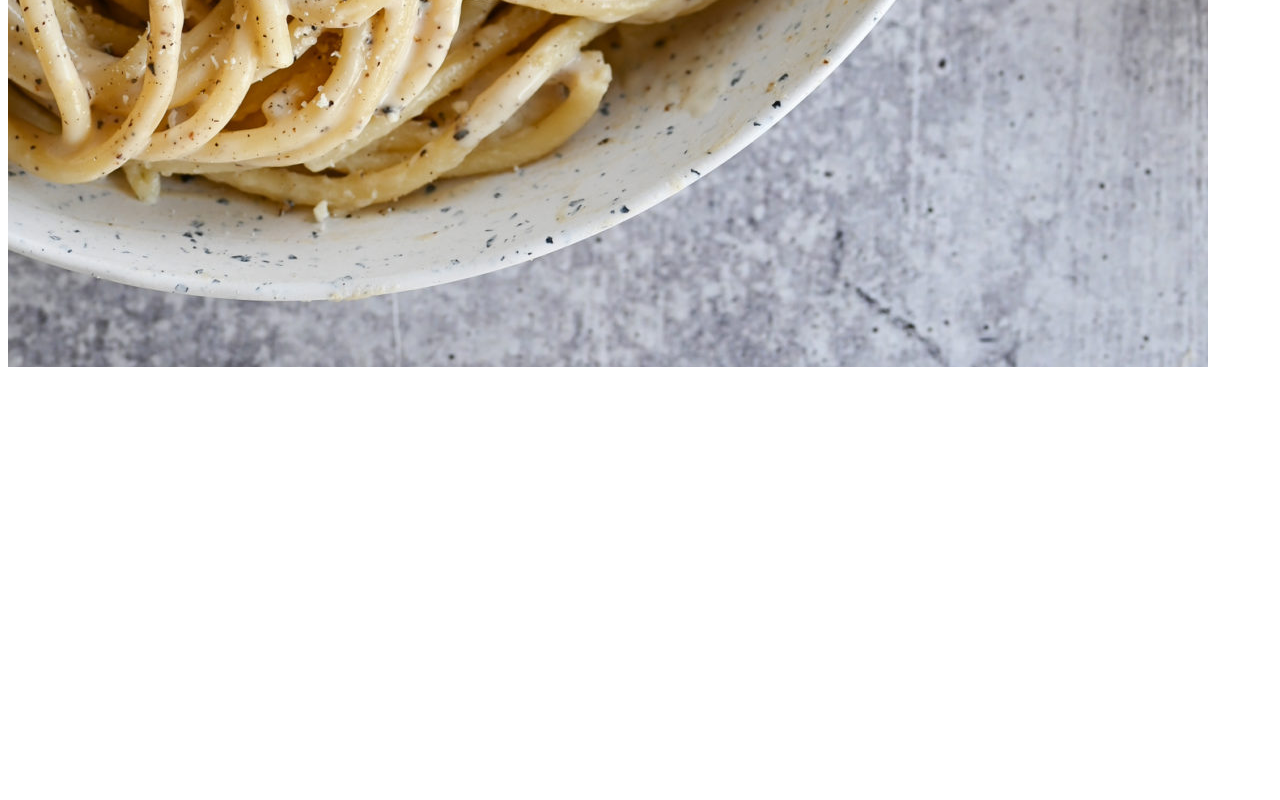
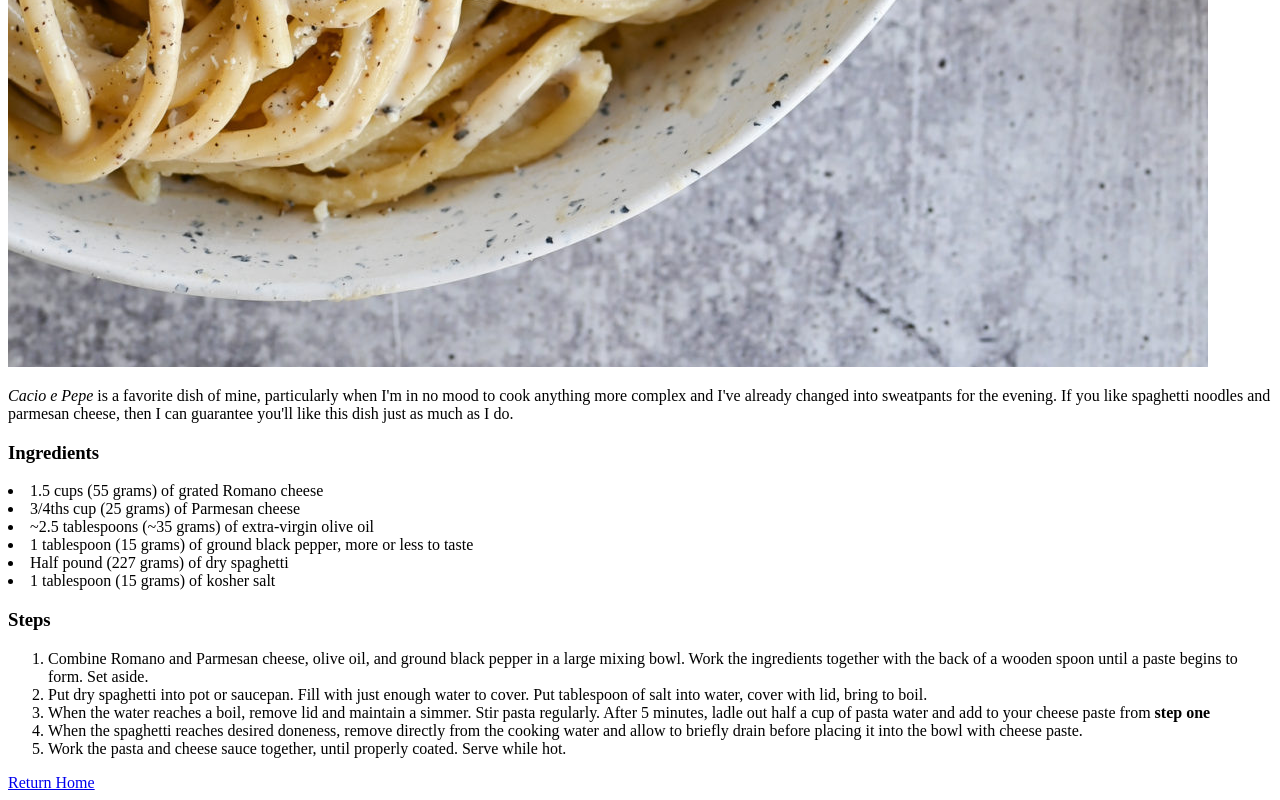
Before and after one commit to DDSeriff/odin-recipes, a plain HTML site: page recipes/cacio-e-pepe.html in a window 1280 px wide. Shown: the part 1370-2170 px from the top of the page. Before the commit the page ends 1749 px from the top, so only its background shows below. Drawn offline with Linux system fonts and the light colour scheme.

Commit message:
Added image to index.html, updated recipes

```diff
--- a/recipes/cacio-e-pepe.html
+++ b/recipes/cacio-e-pepe.html
@@ -8,6 +8,26 @@
 </head>
 <body>
     <h1>Cacio e Pepe</h1>
-    <img src="../images/cacio-e-pepe.jpg">
+    <img src="../images/cacio-e-pepe.jpg" alt="Cacio e Pepe">
+
+    <p><em>Cacio e Pepe</em> is a favorite dish of mine, particularly when I'm in no mood to cook anything more complex and I've already changed into sweatpants for the evening. If you like spaghetti noodles and parmesan cheese, then I can guarantee you'll like this dish just as much as I do.</p>
+
+    <h3>Ingredients</h3>
+    <li>1.5 cups (55 grams) of grated Romano cheese</li>
+    <li>3/4ths cup (25 grams) of Parmesan cheese</li>
+    <li>~2.5 tablespoons (~35 grams) of extra-virgin olive oil</li>
+    <li>1 tablespoon (15 grams) of ground black pepper, more or less to taste</li>
+    <li>Half pound (227 grams) of dry spaghetti</li>
+    <li>1 tablespoon (15 grams) of kosher salt</li>
+
+    <h3>Steps</h3>
+    <ol><li>Combine Romano and Parmesan cheese, olive oil, and ground black pepper in a large mixing bowl. Work the ingredients together with the back of a wooden spoon until a paste begins to form. Set aside.</li>
+    <li>Put dry spaghetti into pot or saucepan. Fill with just enough water to cover. Put tablespoon of salt into water, cover with lid, bring to boil.</li>
+    <li>When the water reaches a boil, remove lid and maintain a simmer. Stir pasta regularly. After 5 minutes, ladle out half a cup of pasta water and add to your cheese paste from <strong>step one</strong></li>
+    <li>When the spaghetti reaches desired doneness, remove directly from the cooking water and allow to briefly drain before placing it into the bowl with cheese paste.</li>
+    <li>Work the pasta and cheese sauce together, until properly coated. Serve while hot.</li></ol>
+
+
+    <a href="../index.html">Return Home</a>
 </body>
 </html>
```
Also changed, not shown: index.html (+1 -0 lines), recipes/grilled-chicken-breast.html (+19 -1 lines), images/dogthumb.jpg (added).
